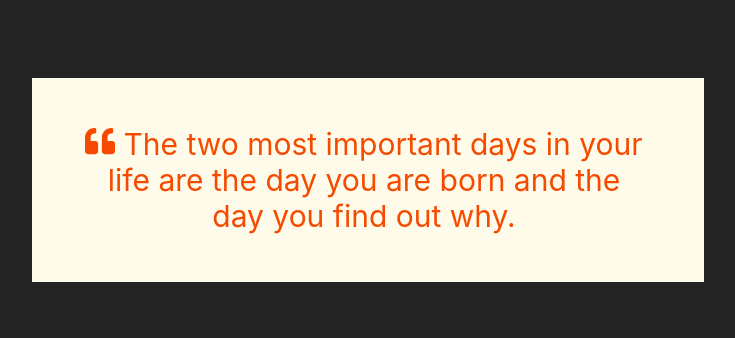
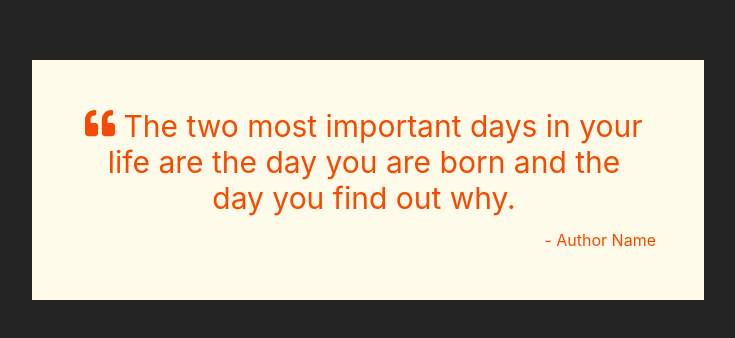
Before and after one commit to nikklimenko/react-random-quote-machine, a React (Vite) app: page / in a window 1280 px wide. Shown: the part 220-558 px from the top of the page, without its empty margins (272-1007 px from the left). Built offline with nearby package versions, Linux system fonts and the light colour scheme.

Commit message:
feat: created QuoteAuthor component

```diff
--- /dev/null
+++ b/src/components/QuoteAuthor.jsx
@@ -0,0 +1,9 @@
+function QuoteAuthor() {
+	return (
+		<div className='text-right mt-3' id='quote-author'>
+			<span className='text-orange-600'> - Author Name</span>
+		</div>
+	)
+}
+
+export default QuoteAuthor
--- a/src/components/QuoteBox.jsx
+++ b/src/components/QuoteBox.jsx
@@ -1,9 +1,11 @@
+import QuoteAuthor from './QuoteAuthor'
 import QuoteText from './QuoteText'
 
 const QuoteBox = () => {
 	return (
 		<div className='w-2xl min-h-48 mx-auto bg-amber-50 p-12' id='quote-box'>
 			<QuoteText />
+			<QuoteAuthor />
 		</div>
 	)
 }
```
